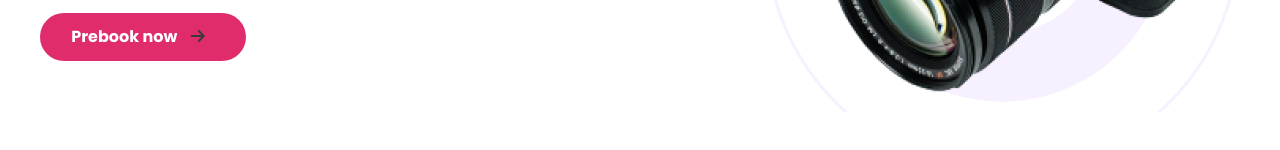
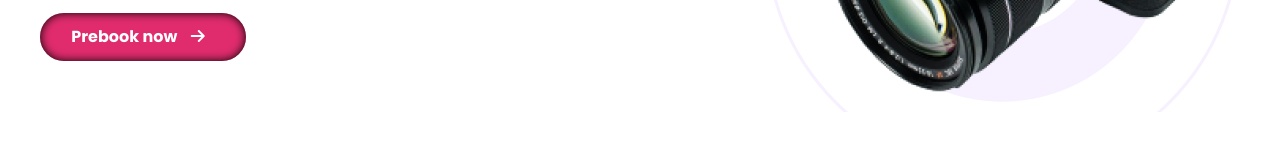
Before and after one commit to kamrul-dev/influencer-gear-website, a plain HTML site: page index.html in a window 1280 px wide. In both pictures the pointer is over the link "Prebook now". Shown: the part 372-522 px from the top of the page. Drawn offline with Linux system fonts and the light colour scheme.

Commit message:
hover effect and transiton added in prebook button

```diff
--- a/css/styles.css
+++ b/css/styles.css
@@ -71,10 +71,20 @@ nav{
     text-align: center;
     padding: 5px;
   }
+  .banner-left a:hover{
+    box-shadow: inset 0 0 10px #000000;
+    transition: 0.5s;
+  }
+  .banner-left i{
+    color: #ffffff;
+  }
   .banner-right img{
     width: 100%;
     width: 440px;
     height: 414px;
+  }
+  .banner-right img:hover{
+      transform: skew(360deg);
   }
   .banner-right{
     background-image: url("../images/circle-design.svg");
```
